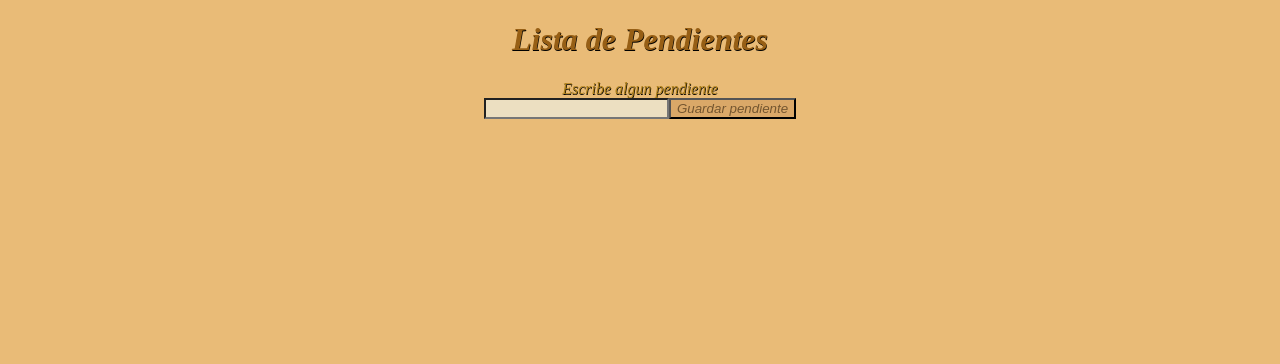
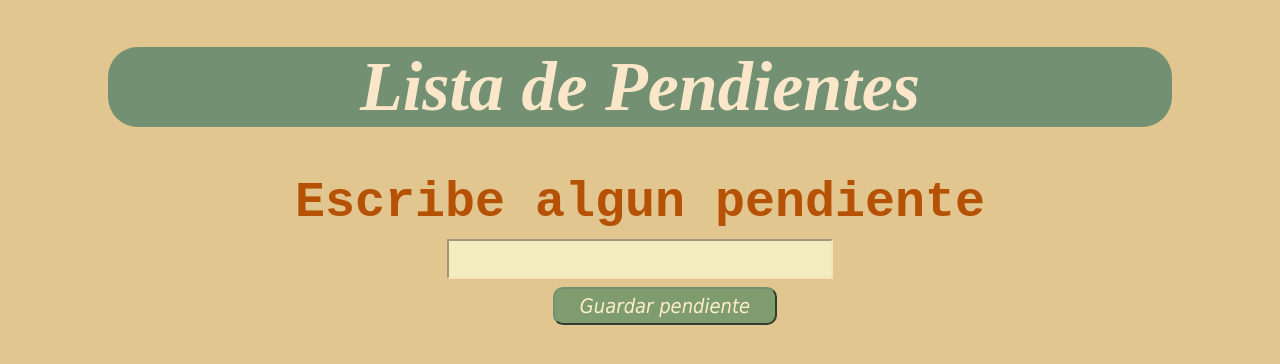
Before and after one commit to ArrayaQuispeCristianJavier/Registro-Pendientes, a React (Create React App) app: page / in a window 1280 px wide. Shown: the top 364 px of the page. Built offline with nearby package versions, Linux system fonts and the light colour scheme.

Commit message:
CSS completo agregado

```diff
--- a/public/style.css
+++ b/public/style.css
@@ -1,22 +1,63 @@
-body{
-    background-color: rgb(233, 187, 119); /*fondo*/
-    color:rgb(58, 42, 19);/*letra de la lista*/
- text-shadow: 0.5px 0.5px #000;/*contorno de letras*/
-    text-align: center;/*alineacion del texto*/
-    font-style: oblique;/*fuente texto*/
-}
-h1{
-    color:rgb(151, 95, 21) ;/*color de "Lista de Pendientes"*/
-}
-label{
-    color: rgb(175, 128, 27);/*color "escribir algun pendiente"*/
+body {
+    /*fondo*/
+    background-color: #E1C78F;
+    /*letra de la lista*/
+    color: rgb(58, 42, 19);
+    /*alineacion del texto*/
+    text-align: center;
+    /*fuente texto*/
+
 }
 
-button{
-    background-color: rgb(218, 168, 104);/*fondo boton*/
-    color: rgb(116, 86, 48);/*color de la letra*/
-    font-style:italic;/*fuente boton*/
+h1 {
+    color: #FAE7C9;
+    /*color de "Lista de Pendientes"*/
+    font-size: 70px;
+    font-style: italic;
+    border-radius: 30px;
+    margin-right: 100px;
+    margin-left: 100px;
+    background-color: #739072;
 }
-input{
-    background-color: #ecdfc1;/*color input*/
+
+label {
+    color: #b65206;
+    font-size: 50px;
+    font-family:'Courier New', Courier, monospace;
+    /*color "escribir algun pendiente"*/
+    font-weight: bolder;
 }
+
+button {
+    margin-left: 50px;
+    font-family: Tahoma, Geneva, Verdana, sans-serif;
+    background-color: #7e9c6e;
+    color: #FFEECC;
+    padding: 5px 25px;
+    font-size: 20px;
+    font-style: italic;
+    border-radius: 10px;
+    border-color: #739072;
+}
+
+input {
+    margin-top: 8px;
+    margin-bottom: 8px;
+    font-size: 30px;
+    border-color: #F9E0BB;
+    background-color: #F2ECBE;
+    color: #99B080;
+    font-family: monospace;
+    font-weight: bold;
+}
+
+ul {
+    margin-top: 8px;
+    margin-bottom: 8px;
+    margin-right: 200px;
+    margin-left: 400px;
+    font-size: 25px;
+    font-weight: bold;
+    color: #CD5C08;
+    font-family: monospace;
+}
--- a/src/components/ListaDeNotas.js
+++ b/src/components/ListaDeNotas.js
@@ -33,7 +33,7 @@ function ListaDeNotas() {
         <>
             <h1>Lista de Pendientes</h1>
             <label>Escribe algun pendiente</label><br></br>
-            <input type="text" onChange={e => setNewNota(e.target.value)}></input>
+            <input type="text" onChange={e => setNewNota(e.target.value)}></input><br></br>
             <button type="button" onClick={agregar}>Guardar pendiente</button>
             <ul>
             {pendiente.map(item => <li key={item}>{item}<button onClick={() => eliminar(item)}>eliminar</button></li>)}
```
